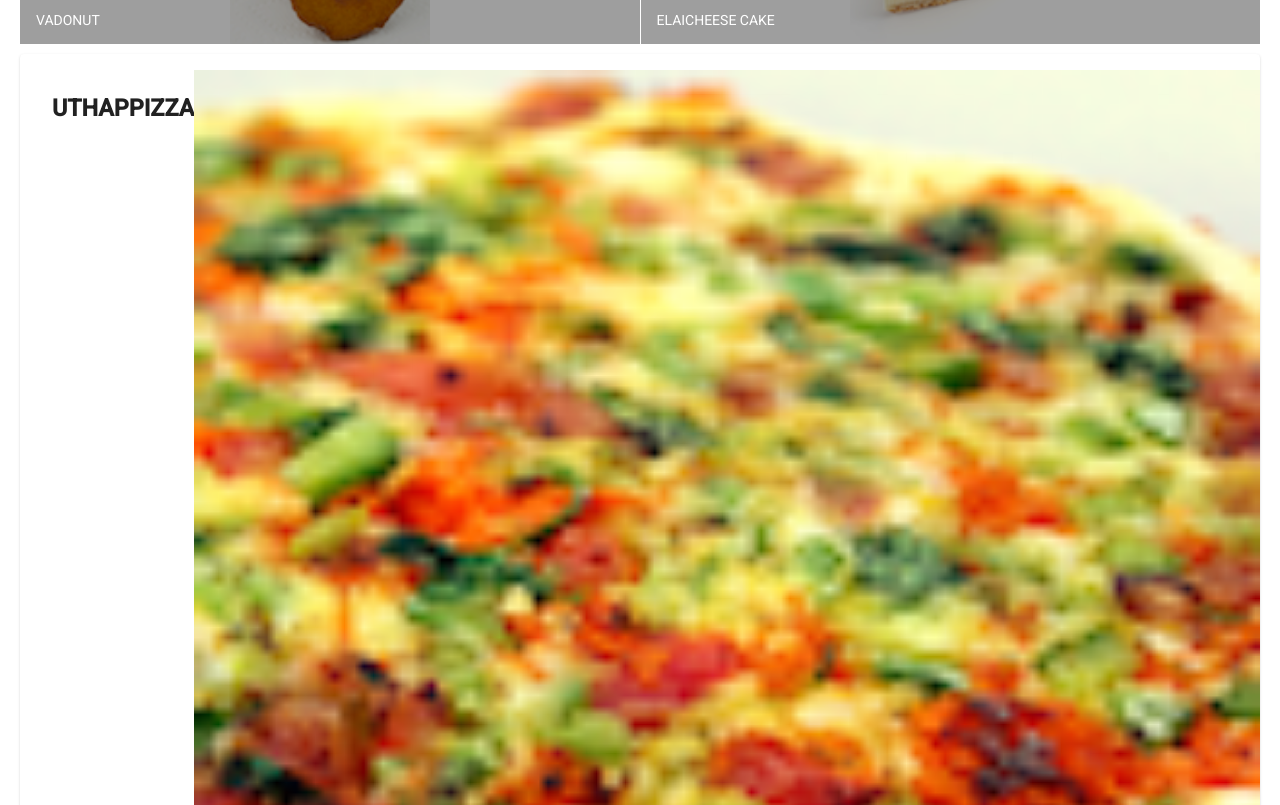
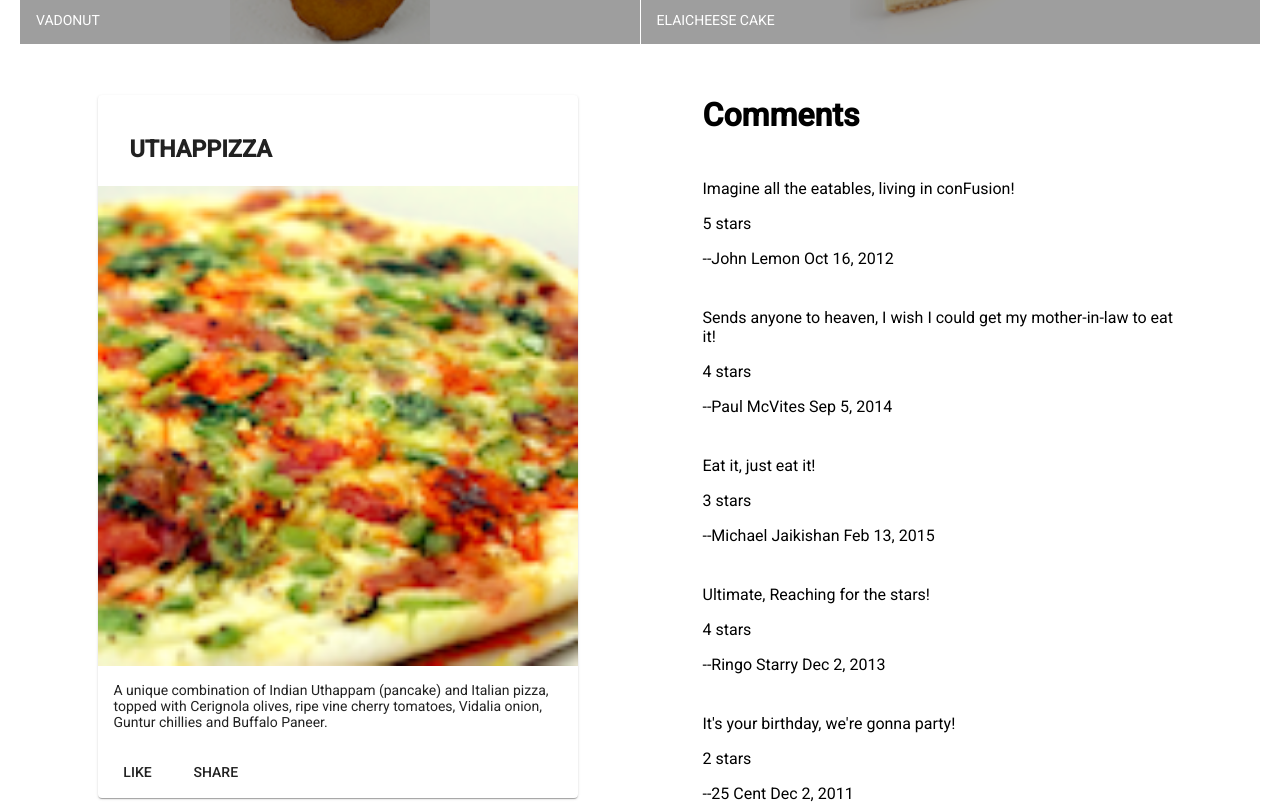
Before and after one commit to PawaniImalsha/confusion-angular-webapp-frontend, an Angular app: page / in a window 1280 px wide. Shown: the part 520-1325 px from the top of the page. Built offline with nearby package versions, Linux system fonts and the light colour scheme.

Commit message:
add dishdetail component and do assignment-1

```diff
--- a/src/app/app.module.ts
+++ b/src/app/app.module.ts
@@ -11,12 +11,14 @@
 import { FlexLayoutModule } from '@angular/flex-layout';
 import { MatCardModule } from '@angular/material/card';
 import { MatButtonModule } from '@angular/material/button';
+import { DishdetailComponent } from './dishdetail/dishdetail.component';
 
 
 @NgModule({
   declarations: [
     AppComponent,
-    MenuComponent
+    MenuComponent,
+    DishdetailComponent
   ],
   imports: [
     BrowserModule,
--- /dev/null
+++ b/src/app/dishdetail/dishdetail.component.html
@@ -0,0 +1,45 @@
+<div class="container"
+    fxLayout="row"
+    fxLayout.sm="column"
+    fxLayout.xs="column"
+    fxLayoutAlign.gt-md="space-around center"
+    fxLayoutGap="10px"
+    fxLayoutGap.xs="0">
+
+
+
+  <div fxFlex="40">
+  <mat-card>
+    <mat-card-header>
+      <mat-card-title>
+        <h3>{{dish.name | uppercase}}</h3>
+      </mat-card-title>
+    </mat-card-header>
+
+    <img mat-card-image src={{dish.image}} alt={{dish.name}}>
+    <mat-card-content>
+      <p>{{dish.description}}</p>
+    </mat-card-content>
+
+    <mat-card-actions>
+        <button mat-button>LIKE</button>
+        <button mat-button>SHARE</button>
+      </mat-card-actions>
+  </mat-card>
+</div>
+
+<div fxFlex="40" *ngIf="dish">
+    <h1>Comments</h1>
+
+
+        <mat-list *ngFor="let comment of dish.comments">
+            <p>{{comment.comment}}</p>
+            <p>{{comment.rating}} stars</p>
+            <p>--{{comment.author}} {{comment.date | date}}</p>
+
+          </mat-list>
+
+
+  </div>
+
+</div>
--- /dev/null
+++ b/src/app/dishdetail/dishdetail.component.ts
@@ -0,0 +1,62 @@
+import { Component, OnInit } from '@angular/core';
+
+const DISH = {
+  id: '0',
+  name: 'Uthappizza',
+  image: '/assets/images/uthappizza.png',
+  category: 'mains',
+  featured: true,
+  label: 'Hot',
+  price: '4.99',
+  // tslint:disable-next-line:max-line-length
+  description: 'A unique combination of Indian Uthappam (pancake) and Italian pizza, topped with Cerignola olives, ripe vine cherry tomatoes, Vidalia onion, Guntur chillies and Buffalo Paneer.',
+  comments: [
+       {
+           rating: 5,
+           comment: 'Imagine all the eatables, living in conFusion!',
+           author: 'John Lemon',
+           date: '2012-10-16T17:57:28.556094Z'
+       },
+       {
+           rating: 4,
+           comment: 'Sends anyone to heaven, I wish I could get my mother-in-law to eat it!',
+           author: 'Paul McVites',
+           date: '2014-09-05T17:57:28.556094Z'
+       },
+       {
+           rating: 3,
+           comment: 'Eat it, just eat it!',
+           author: 'Michael Jaikishan',
+           date: '2015-02-13T17:57:28.556094Z'
+       },
+       {
+           rating: 4,
+           comment: 'Ultimate, Reaching for the stars!',
+           author: 'Ringo Starry',
+           date: '2013-12-02T17:57:28.556094Z'
+       },
+       {
+           rating: 2,
+           comment: 'It\'s your birthday, we\'re gonna party!',
+           author: '25 Cent',
+           date: '2011-12-02T17:57:28.556094Z'
+       }
+   ]
+};
+
+
+@Component({
+  selector: 'app-dishdetail',
+  templateUrl: './dishdetail.component.html',
+  styleUrls: ['./dishdetail.component.css']
+})
+export class DishdetailComponent implements OnInit {
+
+  dish = DISH;
+
+  constructor() { }
+
+  ngOnInit() {
+  }
+
+}
--- a/src/app/menu/menu.component.html
+++ b/src/app/menu/menu.component.html
@@ -20,7 +20,7 @@
     </mat-grid-list>
   </div>
 
-<div fxFlex *ngIf="selectedDish">
+<!-- <<div fxFlex *ngIf="selectedDish">
   <mat-card>
     <mat-card-header>
       <mat-card-title>
@@ -39,6 +39,6 @@
       <button mat-button>SHARE</button>
     </mat-card-actions>
   </mat-card>
+</div> -->
+<app-dishdetail></app-dishdetail>
 </div>
-
-</div>
--- a/src/app/menu/menu.component.ts
+++ b/src/app/menu/menu.component.ts
@@ -54,7 +54,7 @@
 
   dishes : Dish[] = DISHES;
 
-  selectedDish: Dish = DISHES[0]; //get the first element of DISHES array
+  selectedDish: Dish = DISHES[0]; //get the first element of dish array
 
   constructor() { }
 
```
Also changed, not shown: src/app/dishdetail/dishdetail.component.css (added), 1 other file (tests, documents, lock files or other folders).
